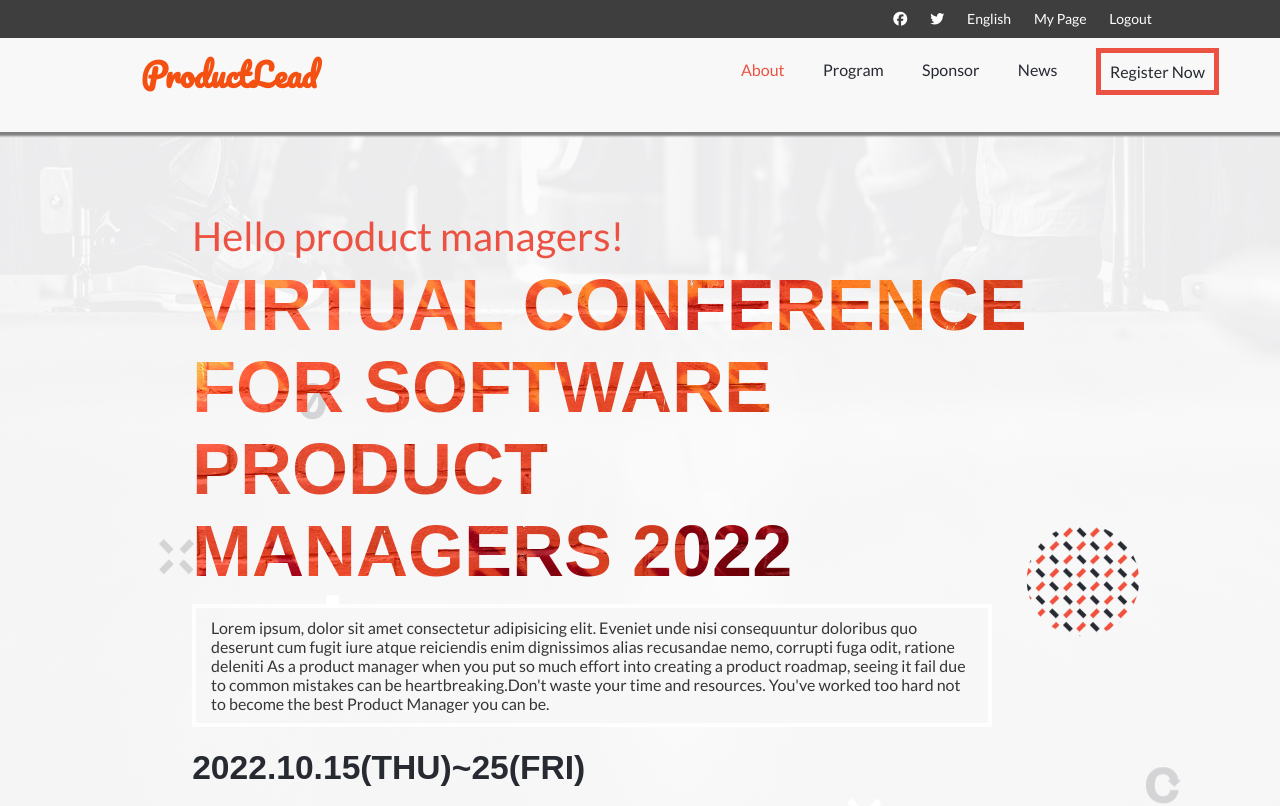
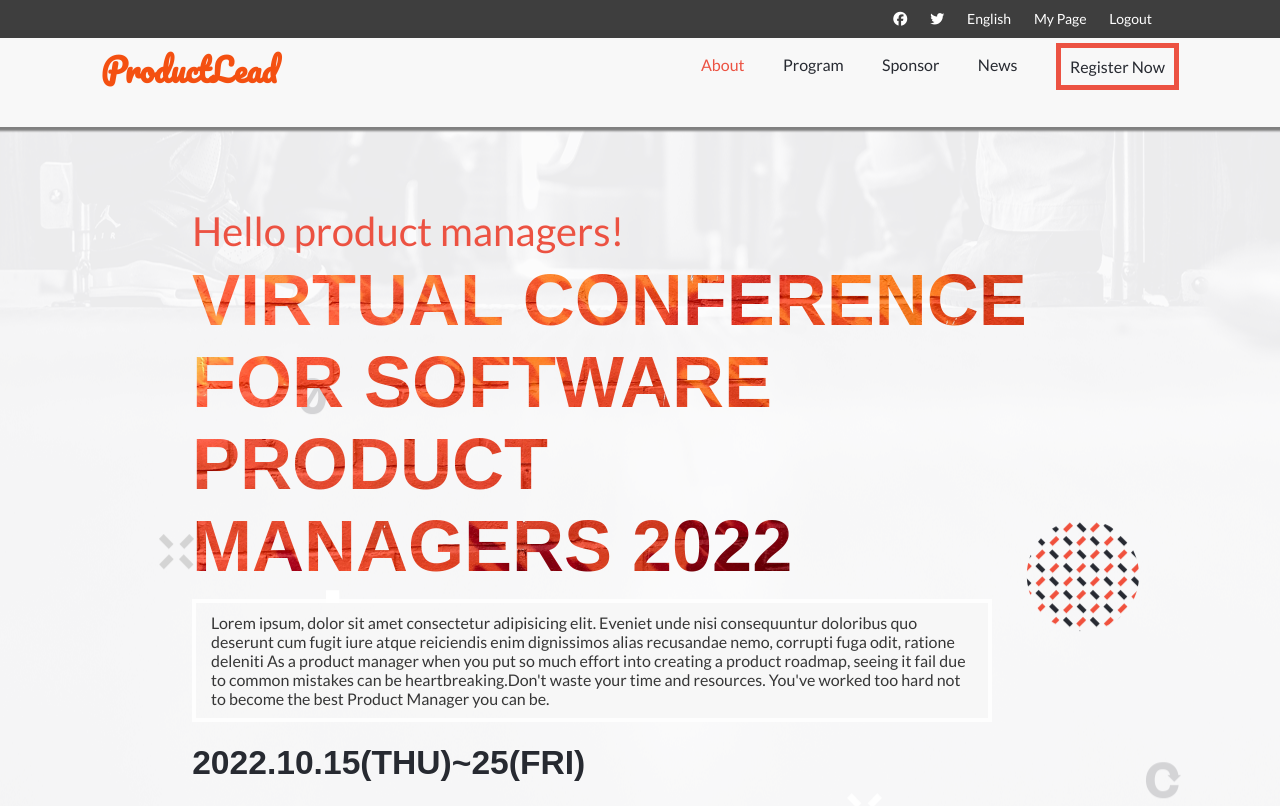
Before and after one commit to Edward-Kabue/capstone, a website: page index.html in a window 1280 px wide. Shown: the top 806 px of the page. Drawn offline with Linux system fonts and the light colour scheme; a web font is replaced by a local one.

Commit message:
Update main.css

```diff
--- a/css/st/main.css
+++ b/css/st/main.css
@@ -3,8 +3,7 @@
 @import url("https://fonts.cdnfonts.com/css/cocogoose");
 @import url("https://fonts.googleapis.com/css2?family=Pacifico&display=swap");
 
-.header-mobile,
-.header-desktop {
+.header-mobile {
   width: 100%;
   padding: 25px;
   padding-left: 40px;
@@ -211,7 +210,6 @@ header {
     gap: 0;
     box-shadow: 0 2px 2px 2px gray;
     padding-bottom: 5px;
-    width: 100vw;
   }
 
   .header-desktop .topbar {
@@ -241,6 +239,7 @@ header {
     flex-direction: row;
     justify-content: space-between;
     gap: 0;
+    padding-top: 20px;
   }
 
   .header-desktop .menu .logo {
@@ -341,7 +340,6 @@ header {
 
 body {
   background: #f8f8f8;
-  width: 100vw;
   margin: 0;
   overflow-x: hidden;
   overflow-y: unset;
@@ -406,7 +404,6 @@ main {
   line-height: 50px;
   width: 90%;
   transform: scale(1.4);
-  margin-left: 20%;
 }
 .main-info .venue {
   font-family: "Lato", sans-serif;
```
